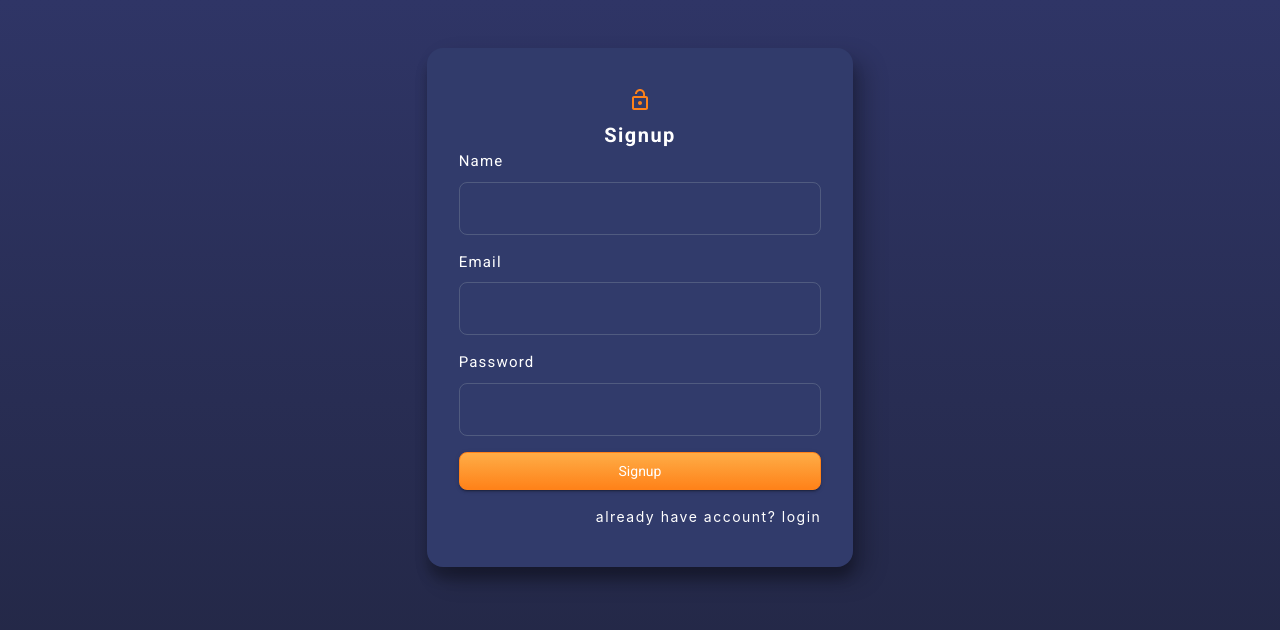
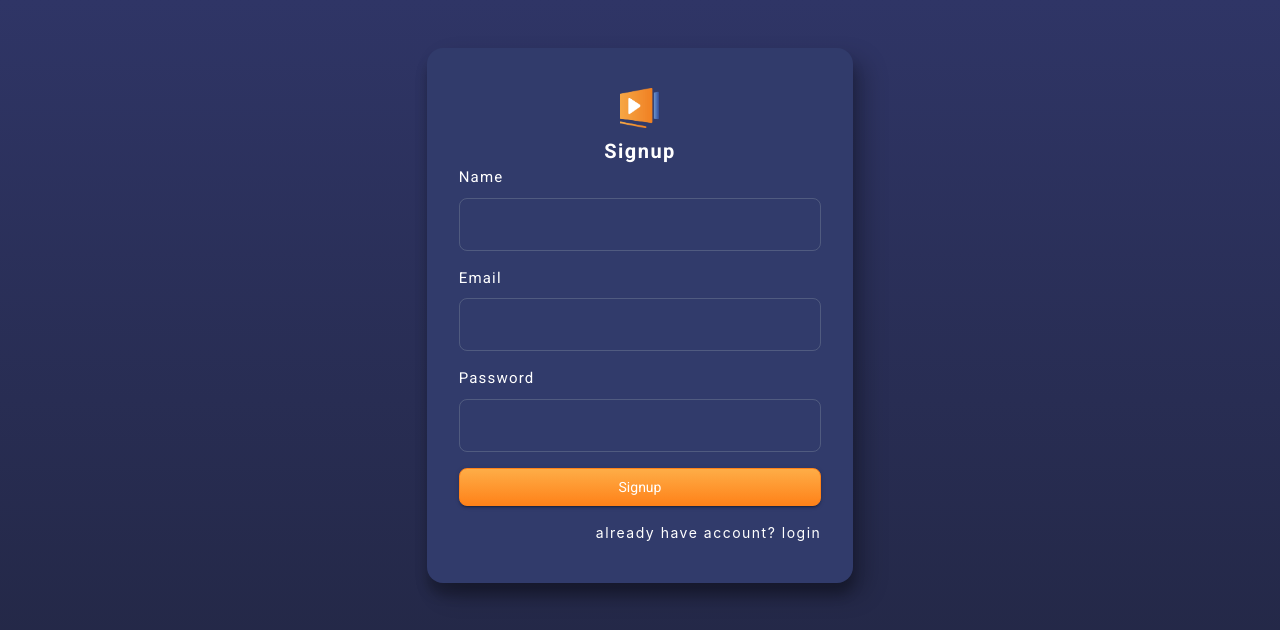
Before and after one commit to mubasshir-lhg/video-streaming-vercel, a Next.js app: page /auth/signup in a window 1280 px wide. Shown: the top 630 px of the page. Built offline with nearby package versions, Linux system fonts and the light colour scheme.

Commit message:
update logo of auth screens

```diff
--- a/layout/Layout.js
+++ b/layout/Layout.js
@@ -39,8 +39,6 @@ import {
   Toolbar,
   List,
   Box,
-  Menu,
-  MenuItem,
 } from "@mui/material";
 import { RequestModal } from "../components/Modal/RequestAVideo/RequestAVideo";
 import { UploadVideoModal } from "../components/Modal/UploadVideoModal/UploadVideoModal";
@@ -232,6 +230,10 @@ export default function Layout({ children }) {
     channel ? router.push(`/dashboard/${href}`) : router.push(`/home/${href}`);
     setActiveIndex(index);
   };
+  const logout = () => {
+    router.push(`/auth/login`)
+    closePopupMenu();
+  };
   const changeBackground = () => {
     if (window.scrollY >= 10) {
       setNavbar(true);
@@ -253,7 +255,7 @@ export default function Layout({ children }) {
   const menuOptions1 = [
     { onClickFunc: switchToChannel, child: "Your Channel" },
     { onClickFunc: switchToHome, child: "Home" },
-    { onClickFunc: closePopupMenu, child: "Logout" },
+    { onClickFunc: logout, child: "Logout" },
   ];
   const menuOptions2 = [
     {
@@ -304,6 +306,7 @@ export default function Layout({ children }) {
     setMenuOption(opt);
     openPopupMenu(e);
   };
+
   return (
     <Box sx={{ display: "flex" }}>
       <Head>
--- a/pages/auth/signup.js
+++ b/pages/auth/signup.js
@@ -3,6 +3,8 @@ import { Grid,Box,TextField, Button } from "@mui/material";
 import BoxContainer from "../../components/BoxContainer/BoxContainer";
 import LockOpenIcon from '@mui/icons-material/LockOpen';
 import Link from "next/link";
+import Image from "next/image";
+import logo from "../../assets/Images/logo/Teachmetoo Brandmark Full Color .png";
 
 const Label = ({ children }) => (
     <Box sx={{ pb: 1, typography: {xs:"subtitle1",md:"subtitle2"} }}>{children}</Box>
@@ -12,7 +14,16 @@ const SignupPage = () => {
     <Grid container justifyContent="center" mt={6}>
       <Grid item xs={12} sm={8} md={6} lg={4} xl={3}>
         <BoxContainer>
-          <Box sx={{typography:"h4",textAlign:"center"}}><LockOpenIcon color="warning"/></Box>
+          <Box sx={{typography:"h4",textAlign:"center"}}>
+          <Image
+                alt="logo"
+                src={logo}
+                width={40}
+                height={40}
+                quality={100}
+                objectFit="cover"
+              />
+          </Box>
           <Box sx={{typography:"h4",textAlign:"center"}}>Signup</Box>
           <Grid container spacing={2}>
             <Grid item xs={12}>
```
Also changed, not shown: pages/auth/login.js (+19 -3 lines).
